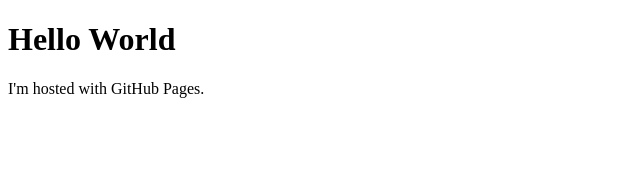
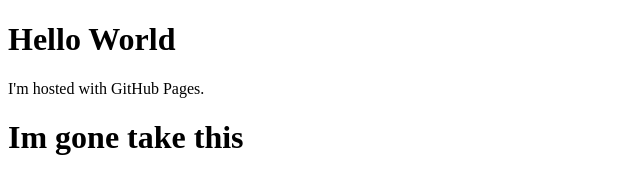
Before and after one commit to ShkrSltn/ShkrSltn.github.io, a plain HTML site: page index.html in a window 1280 px wide. Shown: the whole page, without its empty margins (0-640 px from the left). Drawn offline with Linux system fonts and the light colour scheme.

Commit message:
Update index.html

```diff
--- a/index.html
+++ b/index.html
@@ -3,5 +3,6 @@
 <body>
 <h1>Hello World</h1>
 <p>I'm hosted with GitHub Pages.</p>
+<h1>Im gone take this</h1>
 </body>
 </html>
```
